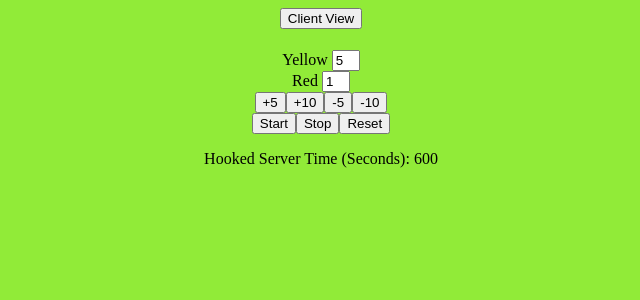
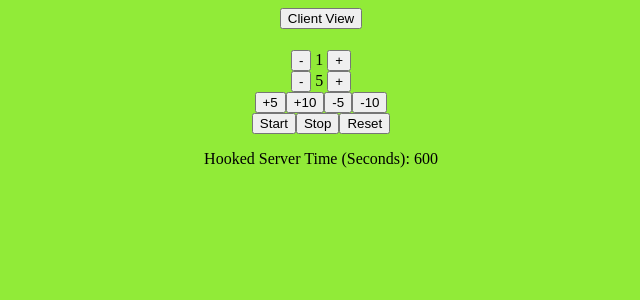
Before and after one commit to AquaWoid/CT-Frontend, a React (Create React App) app: page / in a window 1280 px wide. Shown: the top 300 px of the page, without its empty margins (319-959 px from the left). Built offline with nearby package versions, Linux system fonts and the light colour scheme; no server answers.

Commit message:
added colorswitch buttons

```diff
--- a/src/App.css
+++ b/src/App.css
@@ -41,7 +41,7 @@
 
 h1 {
   font-family: 'Franklin Gothic Medium', 'Arial Narrow', Arial, sans-serif;
-  font-size:xx-large;
+  font-size:200%
 }
 
 .inp {
--- a/src/App.js
+++ b/src/App.js
@@ -12,6 +12,9 @@ const red =  "rgb(247, 69, 69)";
 
 
 let color =  green;
+
+let redLimit = 5;
+let yellowLimit = 1;
 
 document.body.style.backgroundColor = color;
 
@@ -40,6 +43,15 @@ const toggleHost = (condition) => {
   isHost = condition;
 }
 
+
+function setYellowLimit(val) {
+  yellowLimit += val
+}
+function setRedLimit(val) {
+  redLimit += val
+}
+
+
 function App() {
 
   // Time Formatting
@@ -56,8 +68,6 @@ function App() {
 
   // Time Set UseState
   const[time, setTime] = useState(600);
-  const[redTreshold, setRedTreshold] = useState(1);
-  const[yellowTreshold, setYellowTreshold] = useState (5);
 
     // Server Time Live Update
     useEffect(() => {
@@ -66,19 +76,17 @@ function App() {
         setTime(data);
         timeformatted = secondsToHMS(data);
 
-        if(data > yellowTreshold*60) {
+        if(data > yellowLimit*60) {
           color = green;
         }
-        else if(data < yellowTreshold*60 && data > redTreshold*60) {
+        else if(data < yellowLimit*60 && data > redLimit*60) {
           color = yellow;
         }
-        else if(data < redTreshold*60) {
+        else if(data < redLimit*60) {
           color = red;
         }
         //console.log(data);
         document.body.style.backgroundColor = color;
-        console.log("yellow Threshold" + yellowTreshold)
-        console.log("Red Threshold " + redTreshold)
       })
     }, [socket])
 
@@ -97,8 +105,14 @@ function App() {
 
       {isHost &&
       <div id='buttonsTime'>
-      <div>Yellow <input className='inp'  defaultValue={5} type='text' onChange={e => setYellowTreshold(e.target.value)}></input></div>
-      <div>Red <input className='inp' defaultValue={1} type="text" onChange={e => setRedTreshold(e.target.value)}></input></div>
+      <div>
+      <button onClick={() => setYellowLimit(-1)}>-</button> {yellowLimit} <button onClick={() => setYellowLimit(+1)}>+</button>
+      </div>
+      <div>
+      <button onClick={() => setRedLimit(-1)}>-</button> {redLimit} <button onClick={() => setRedLimit(+1)}>+</button>
+      </div>
+
+
 
       <button onClick={() => setServerTime(5)}>+5</button>
       <button onClick={() => setServerTime(10)}>+10</button>
@@ -112,7 +126,7 @@ function App() {
       <button onClick={() => toggleActive(true)}>Start</button>
       <button onClick={() => toggleActive(false)}>Stop</button>
       <button onClick={() => sendResetTimer()}>Reset</button>
-      <p>Hooked Server Time (Seconds): {time}</p>
+      <p className='testClass'>Hooked Server Time (Seconds): {time}</p>
       </div>
       }
 
```
